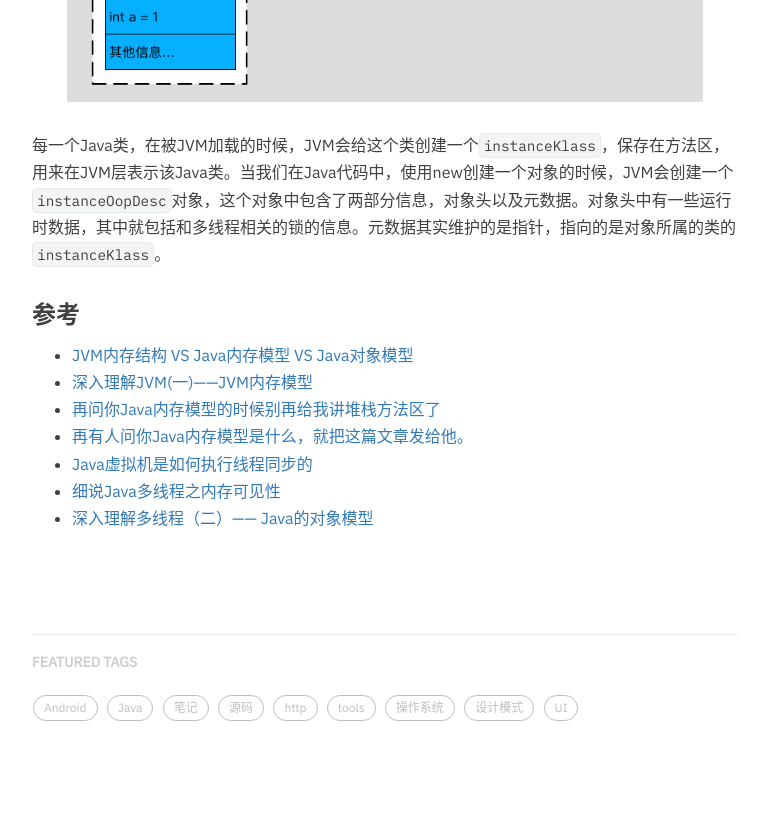
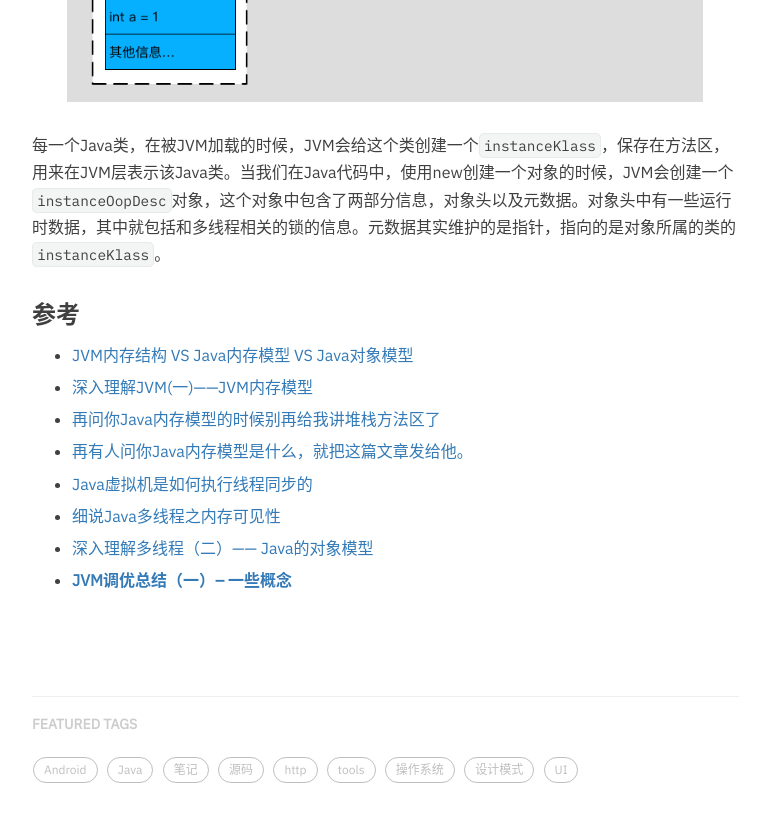
Before and after one commit to hurshi/hurshi.github.io, a Jekyll site: the page built from _posts/2019-07-19-java_memory_model.md, in a window 1280 px wide and 900 px high, scrolled down 4256 px. Shown: the top 822 px of the window, without its empty margins (233-1003 px from the left). Built offline with Jekyll 4.4.1, drawn with Linux system fonts in a browser that asks for light colours; nearby versions of some CDN libraries; some web fonts are replaced; comment, search, counter and statistics services are not loaded.

Commit message:
add java link

```diff
--- a/_posts/2019-07-19-java_memory_model.md
+++ b/_posts/2019-07-19-java_memory_model.md
@@ -91,9 +91,17 @@ volatile 防止指令重排，保证有序性。
 ### 参考
 
 * [JVM内存结构 VS Java内存模型 VS Java对象模型](https://www.hollischuang.com/archives/2509)
+
 * [深入理解JVM(一)——JVM内存模型](https://blog.csdn.net/qq_34173549/article/details/79612540)
+
 * [再问你Java内存模型的时候别再给我讲堆栈方法区了](https://www.hollischuang.com/archives/3781)
+
 * [再有人问你Java内存模型是什么，就把这篇文章发给他。](https://www.hollischuang.com/archives/2550)
+
 * [Java虚拟机是如何执行线程同步的](https://www.hollischuang.com/archives/1876)
+
 * [细说Java多线程之内存可见性](https://www.imooc.com/learn/352)
+
 * [深入理解多线程（二）—— Java的对象模型](https://www.hollischuang.com/archives/1910)
+
+* [ **JVM调优总结（一）-- 一些概念**](https://www.iteye.com/blog/pengjiaheng-518623)
```
